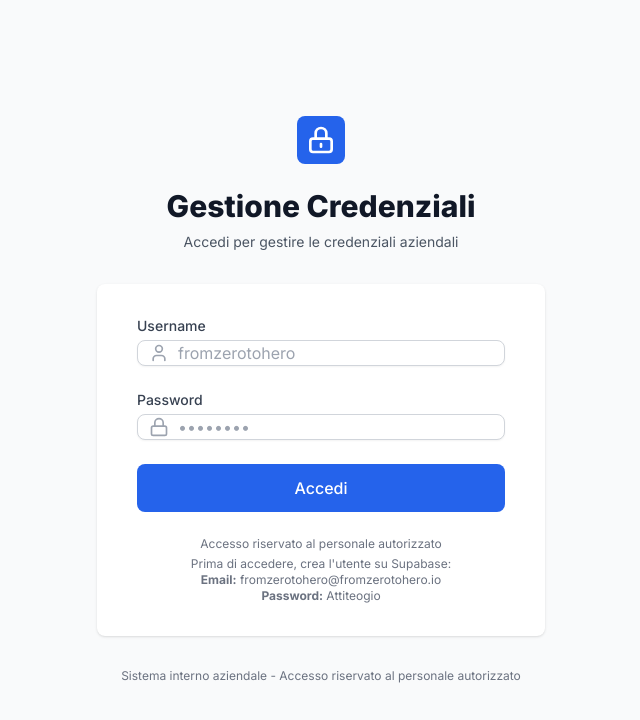
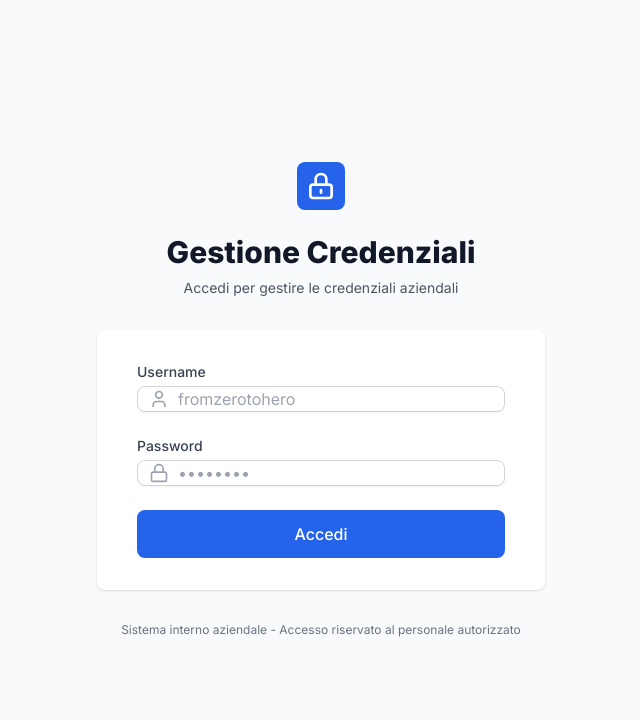
Before and after one commit to fromzerotohero-sg/gestore-pw, a Next.js app: page /auth/login in a window 1280 px wide. Shown: the top 720 px of the page, without its empty margins (319-959 px from the left). Built offline with nearby package versions, Linux system fonts and the light colour scheme; no server answers.

Commit message:
style: remove setup instructions from login form

```diff
--- a/src/components/auth/LoginForm.tsx
+++ b/src/components/auth/LoginForm.tsx
@@ -47,7 +47,7 @@ export function LoginForm() {
       if (authError) {
         // Se l'utente non esiste ancora su Supabase
         if (authError.message.includes('Invalid login credentials')) {
-          setError('Utente non trovato su Supabase. Crea prima l\'utente (vedi istruzioni sotto).');
+          setError('Utente non trovato su Supabase. Contatta l\'amministratore.');
         } else {
           setError(authError.message);
         }
@@ -97,17 +97,6 @@ export function LoginForm() {
       >
         Accedi
       </Button>
-
-      <div className="text-xs text-gray-500 text-center">
-        <p>Accesso riservato al personale autorizzato</p>
-        <p className="mt-1">
-          Prima di accedere, crea l&apos;utente su Supabase:
-          <br />
-          <strong>Email:</strong> fromzerotohero@fromzerotohero.io
-          <br />
-          <strong>Password:</strong> Attiteogio
-        </p>
-      </div>
     </form>
   );
 }
```
